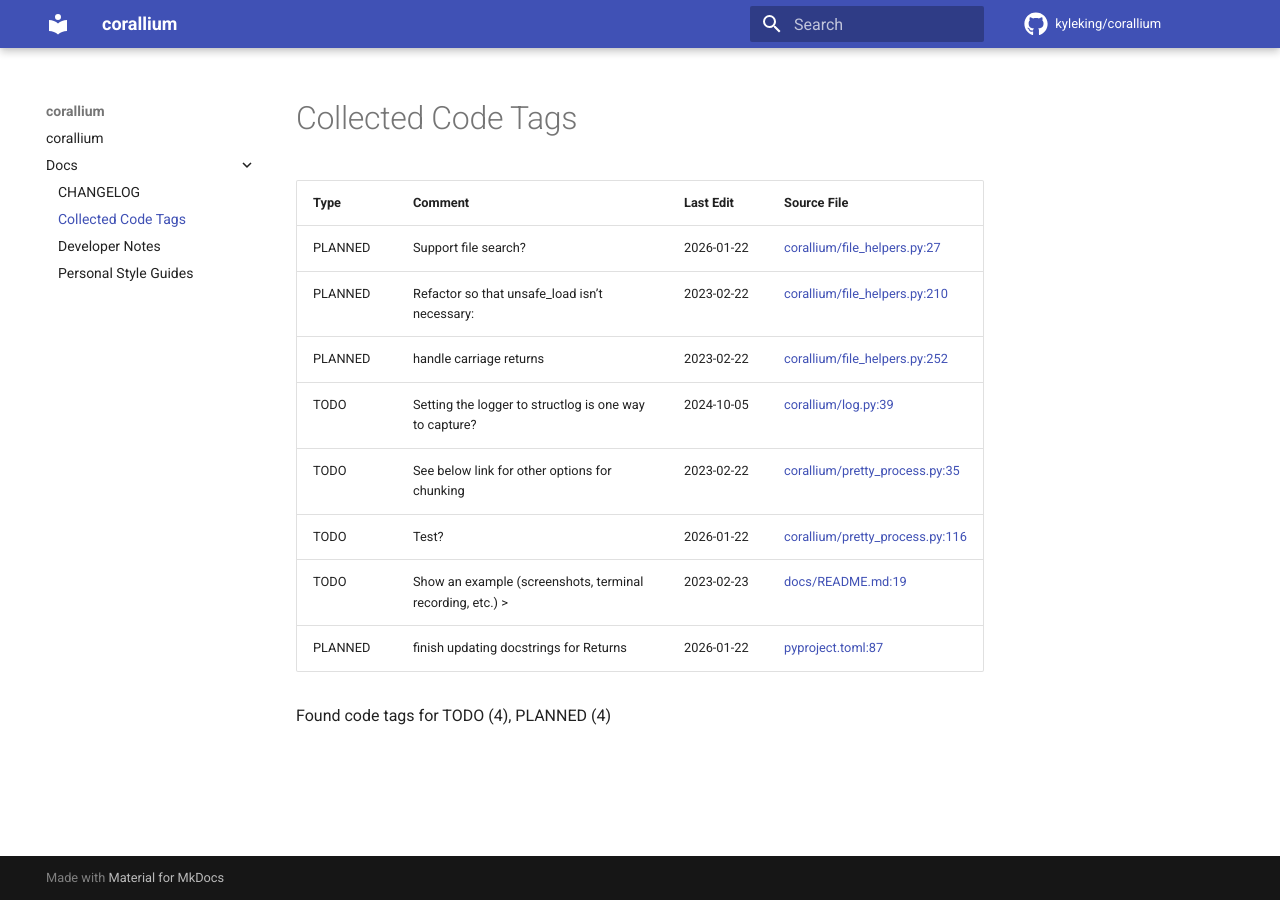
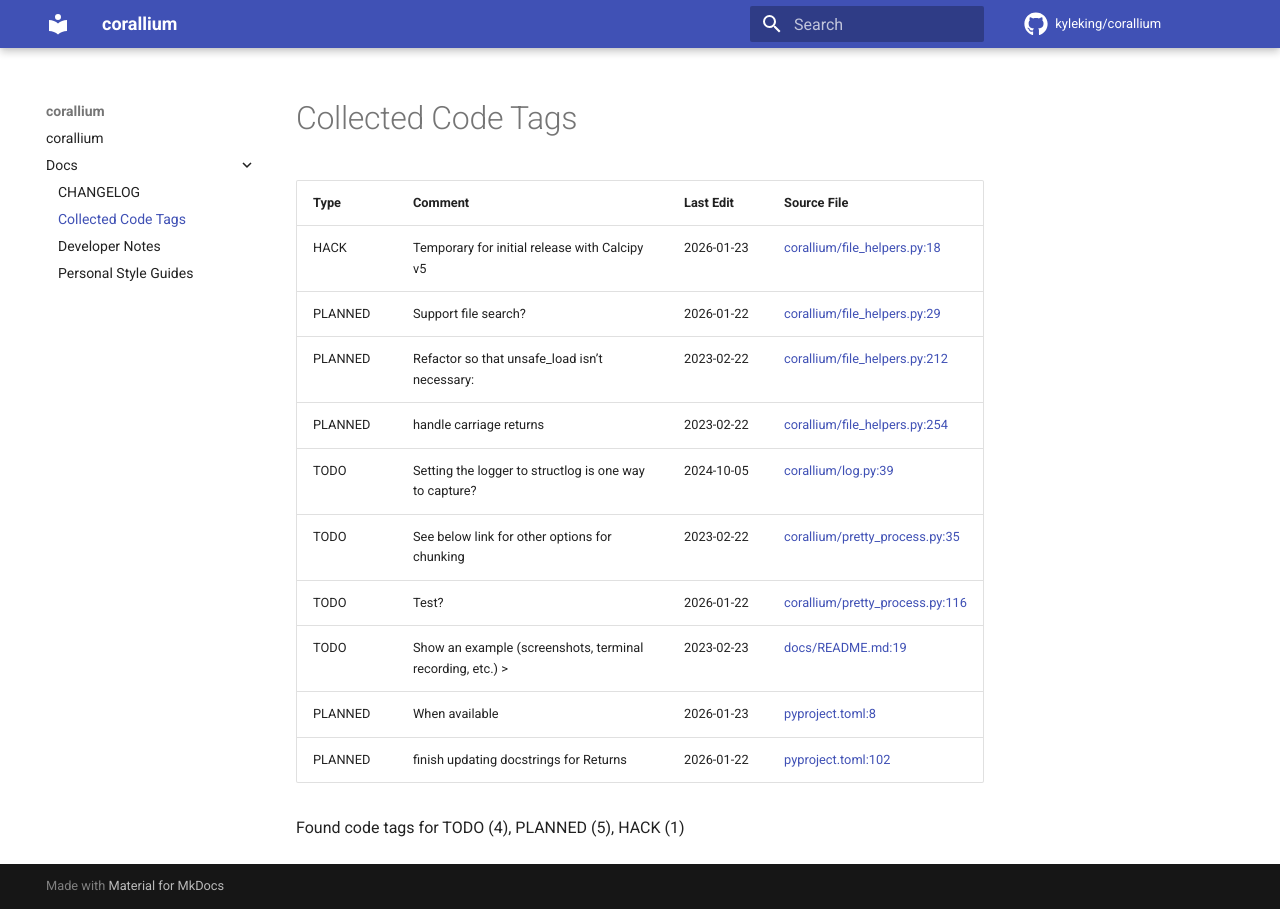
Before and after one commit to KyleKing/corallium, an MkDocs documentation site: the page built from docs/docs/CODE_TAG_SUMMARY.md, in a window 1280 px wide. Built offline with MkDocs 1.6.1 and Material for MkDocs 9.7.7, drawn with Linux system fonts in a browser that asks for light colours; comment, search, counter and statistics services are not loaded.

Commit message:
fix: resolve issues with ./run main

```diff
--- a/docs/docs/CODE_TAG_SUMMARY.md
+++ b/docs/docs/CODE_TAG_SUMMARY.md
@@ -2,15 +2,17 @@
 
 | Type    | Comment                                                   | Last Edit  | Source File                                                                                                                                              |
 |---------|-----------------------------------------------------------|------------|----------------------------------------------------------------------------------------------------------------------------------------------------------|
-| PLANNED | Support file search?                                      | 2026-01-22 | [corallium/file_helpers.py:27](https://github.com/KyleKing/corallium/blame/9d053f57523b11188c5027ee6689d0bae423054a/corallium/file_helpers.py#L27)       |
-| PLANNED | Refactor so that unsafe_load isn't necessary:             | 2023-02-22 | [corallium/file_helpers.py:210](https://github.com/KyleKing/corallium/blame/049293ebd7216e80f2efe7026e853a3d3e6c2c1e/corallium/file_helpers.py#L145)     |
-| PLANNED | handle carriage returns                                   | 2023-02-22 | [corallium/file_helpers.py:252](https://github.com/KyleKing/corallium/blame/049293ebd7216e80f2efe7026e853a3d3e6c2c1e/corallium/file_helpers.py#L189)     |
+| HACK    | Temporary for initial release with Calcipy v5             | 2026-01-23 | [corallium/file_helpers.py:18](https://github.com/KyleKing/corallium/blame/d2d0b017f96d1fc3664099b1274db9267242a1ba/corallium/file_helpers.py#L18)       |
+| PLANNED | Support file search?                                      | 2026-01-22 | [corallium/file_helpers.py:29](https://github.com/KyleKing/corallium/blame/9d053f57523b11188c5027ee6689d0bae423054a/corallium/file_helpers.py#L27)       |
+| PLANNED | Refactor so that unsafe_load isn't necessary:             | 2023-02-22 | [corallium/file_helpers.py:212](https://github.com/KyleKing/corallium/blame/049293ebd7216e80f2efe7026e853a3d3e6c2c1e/corallium/file_helpers.py#L145)     |
+| PLANNED | handle carriage returns                                   | 2023-02-22 | [corallium/file_helpers.py:254](https://github.com/KyleKing/corallium/blame/049293ebd7216e80f2efe7026e853a3d3e6c2c1e/corallium/file_helpers.py#L189)     |
 | TODO    | Setting the logger to structlog is one way to capture?    | 2024-10-05 | [corallium/log.py:39](https://github.com/KyleKing/corallium/blame/bf915e8fc719f45d0d2414e34eb6b9d3af1a8897/corallium/log.py#L39)                         |
 | TODO    | See below link for other options for chunking             | 2023-02-22 | [corallium/pretty_process.py:35](https://github.com/KyleKing/corallium/blame/049293ebd7216e80f2efe7026e853a3d3e6c2c1e/corallium/pretty_process.py#L39)   |
 | TODO    | Test?                                                     | 2026-01-22 | [corallium/pretty_process.py:116](https://github.com/KyleKing/corallium/blame/9d053f57523b11188c5027ee6689d0bae423054a/corallium/pretty_process.py#L116) |
 | TODO    | Show an example (screenshots, terminal recording, etc.) > | 2023-02-23 | [docs/README.md:19](https://github.com/KyleKing/corallium/blame/158918be40ff51ab2f5b12bfdd103144f6b739e5/docs/README.md#L19)                             |
-| PLANNED | finish updating docstrings for Returns                    | 2026-01-22 | [pyproject.toml:87](https://github.com/KyleKing/corallium/blame/149ff93c60390df9965d6f09b299f00a533a56c5/pyproject.toml#L94)                             |
+| PLANNED | When available                                            | 2026-01-23 | [pyproject.toml:8](https://github.com/KyleKing/corallium/blame/d2d0b017f96d1fc3664099b1274db9267242a1ba/pyproject.toml#L8)                               |
+| PLANNED | finish updating docstrings for Returns                    | 2026-01-22 | [pyproject.toml:102](https://github.com/KyleKing/corallium/blame/149ff93c60390df9965d6f09b299f00a533a56c5/pyproject.toml#L94)                            |
 
-Found code tags for TODO (4), PLANNED (4)
+Found code tags for TODO (4), PLANNED (5), HACK (1)
 
 <!-- calcipy_skip_tags -->
```
Also changed, not shown: 3 other files.
